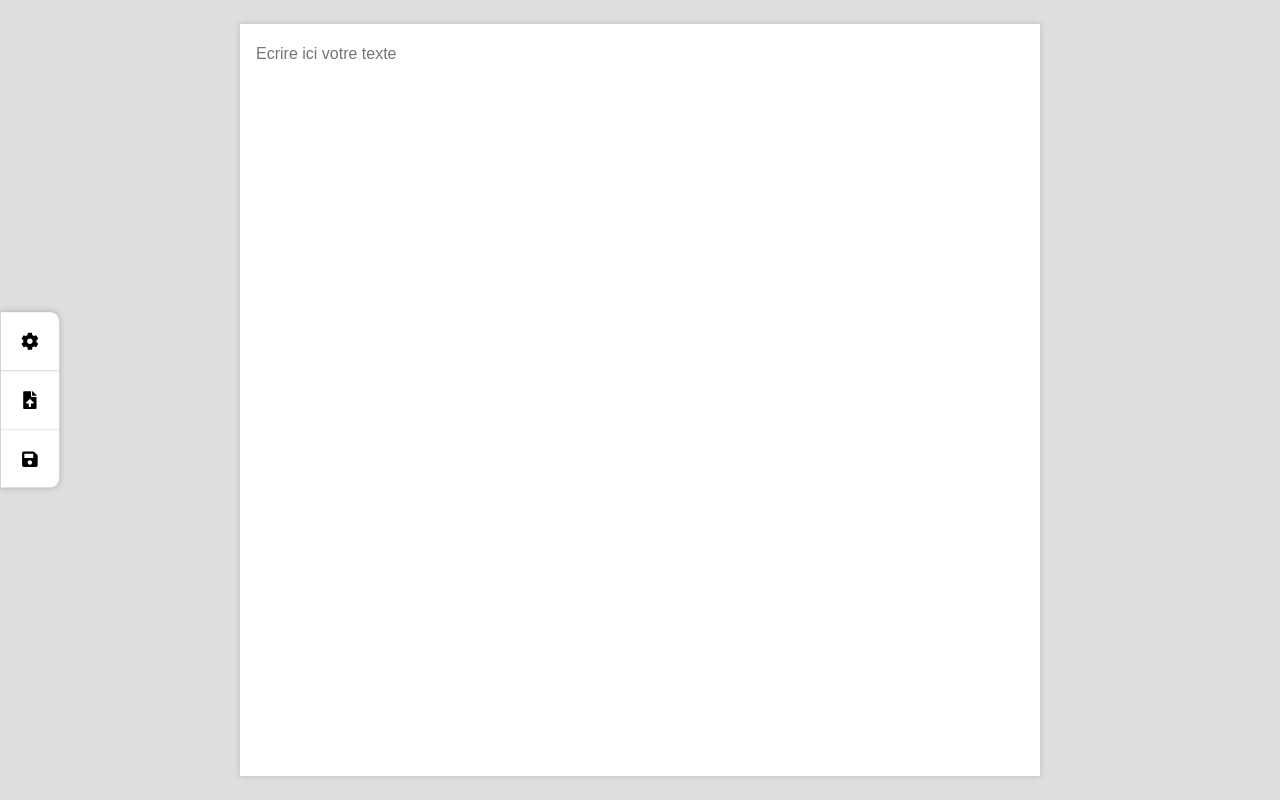
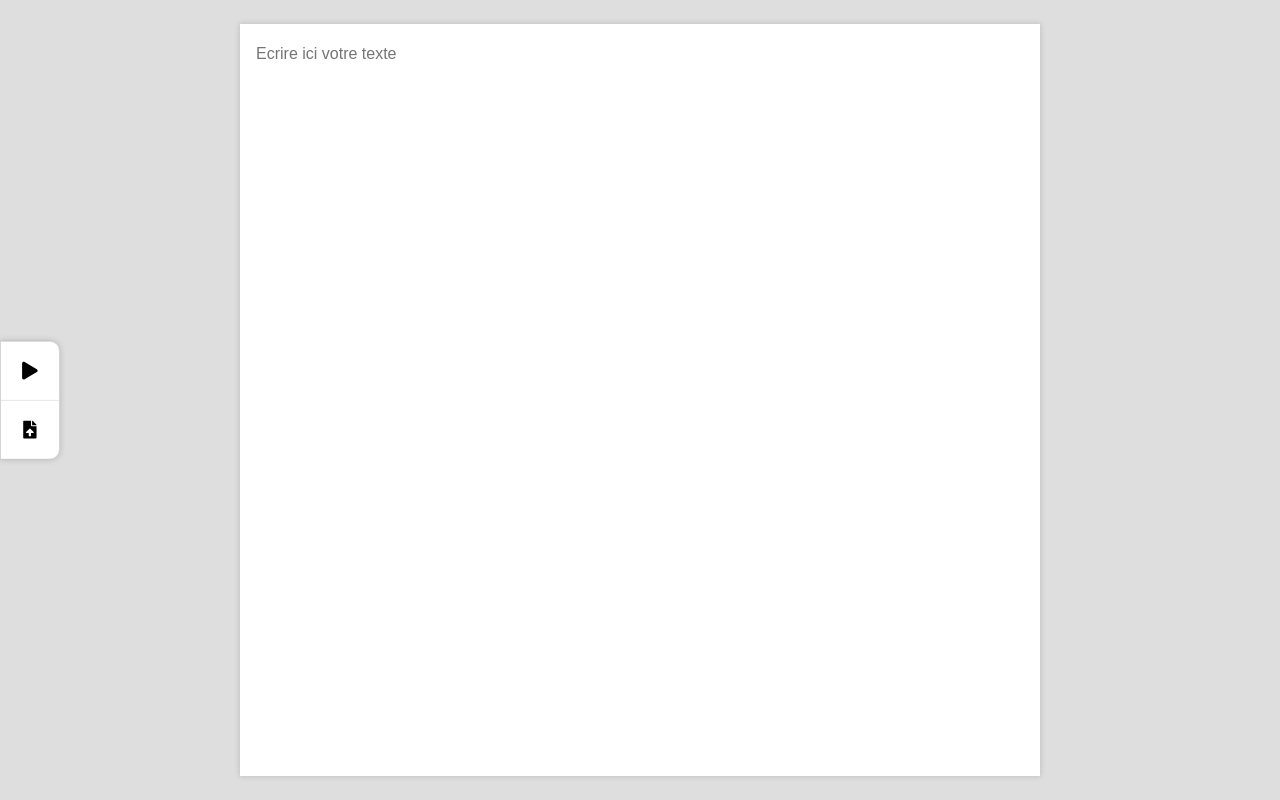
Before and after one commit to InseeFrLab/InspaCy-UI, a React (Create React App) app: page / in a window 1280 px wide. Shown: the top 800 px of the page. Built offline with nearby package versions, Linux system fonts and the light colour scheme.

Commit message:
Buttons : update shortcut key + remove useless button

```diff
--- a/src/js/component/buttons/buttons.component.js
+++ b/src/js/component/buttons/buttons.component.js
@@ -1,6 +1,6 @@
 import React, { useEffect } from "react";
 import { FontAwesomeIcon } from "@fortawesome/react-fontawesome";
-import { faCog, faFileUpload, faSave } from "@fortawesome/free-solid-svg-icons";
+import { faPlay, faFileUpload } from "@fortawesome/free-solid-svg-icons";
 import "./buttons.scss";
 import ButtonFunctions from "./buttons.functions";
 
@@ -32,7 +32,7 @@ const Buttons = ({
         );
     } else if (
       event.ctrlKey &&
-      event.keyCode === 73 &&
+      event.keyCode === 188 &&
       !Object.keys(resultValue).length
     ) {
       setShowModale(true);
@@ -65,16 +65,12 @@ const Buttons = ({
           )
         }
       >
-        <FontAwesomeIcon icon={faCog} size="lg" />
+        <FontAwesomeIcon icon={faPlay} size="lg" />
         <span>Lancer le processus (ctrl + entrée)</span>
       </button>
       <button onClick={() => setShowModale(true)}>
         <FontAwesomeIcon icon={faFileUpload} size="lg" />
-        <span>Charger un fichier (ctrl + i)</span>
-      </button>
-      <button onClick={() => ButtonFunctions.downloadFile()}>
-        <FontAwesomeIcon icon={faSave} size="lg" />
-        <span>Télécharger le fichier</span>
+        <span>Charger un fichier (ctrl + ,)</span>
       </button>
     </div>
   );
```
